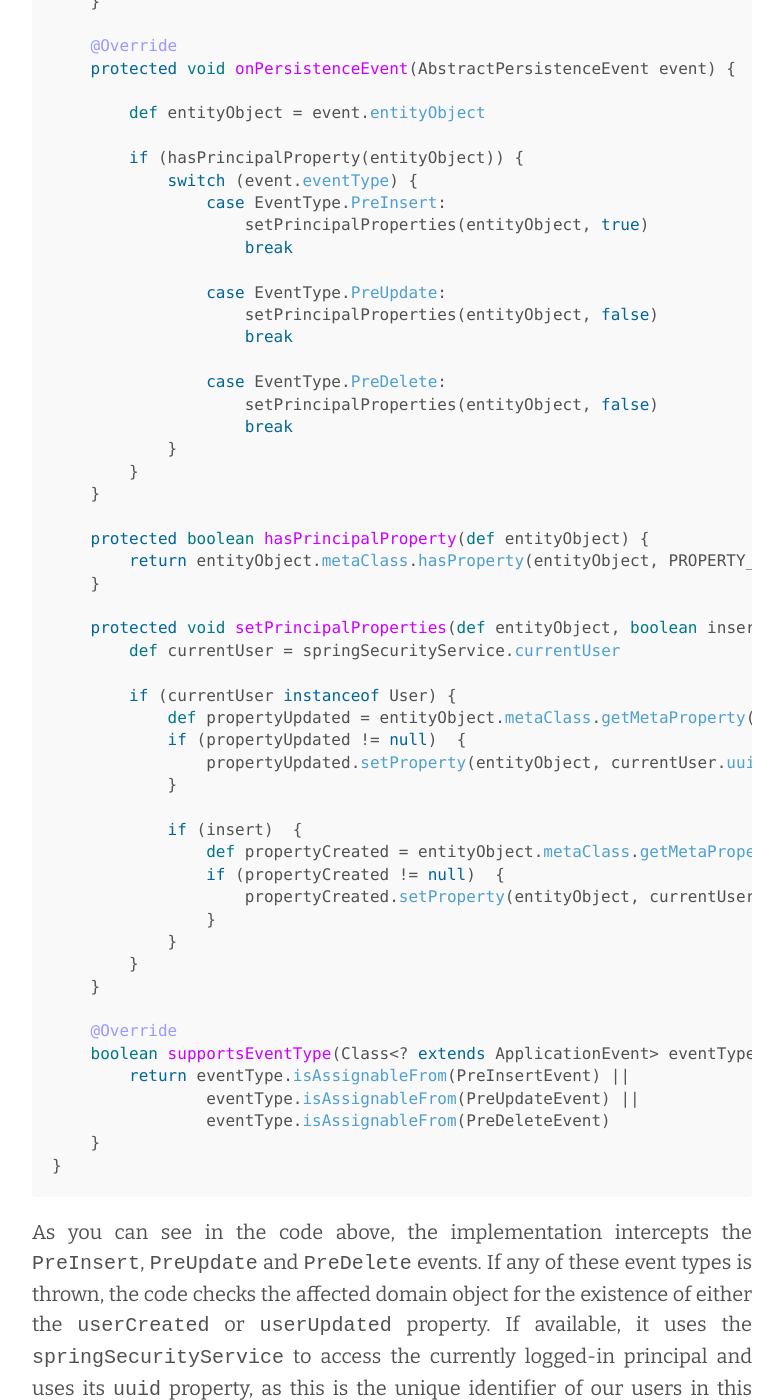
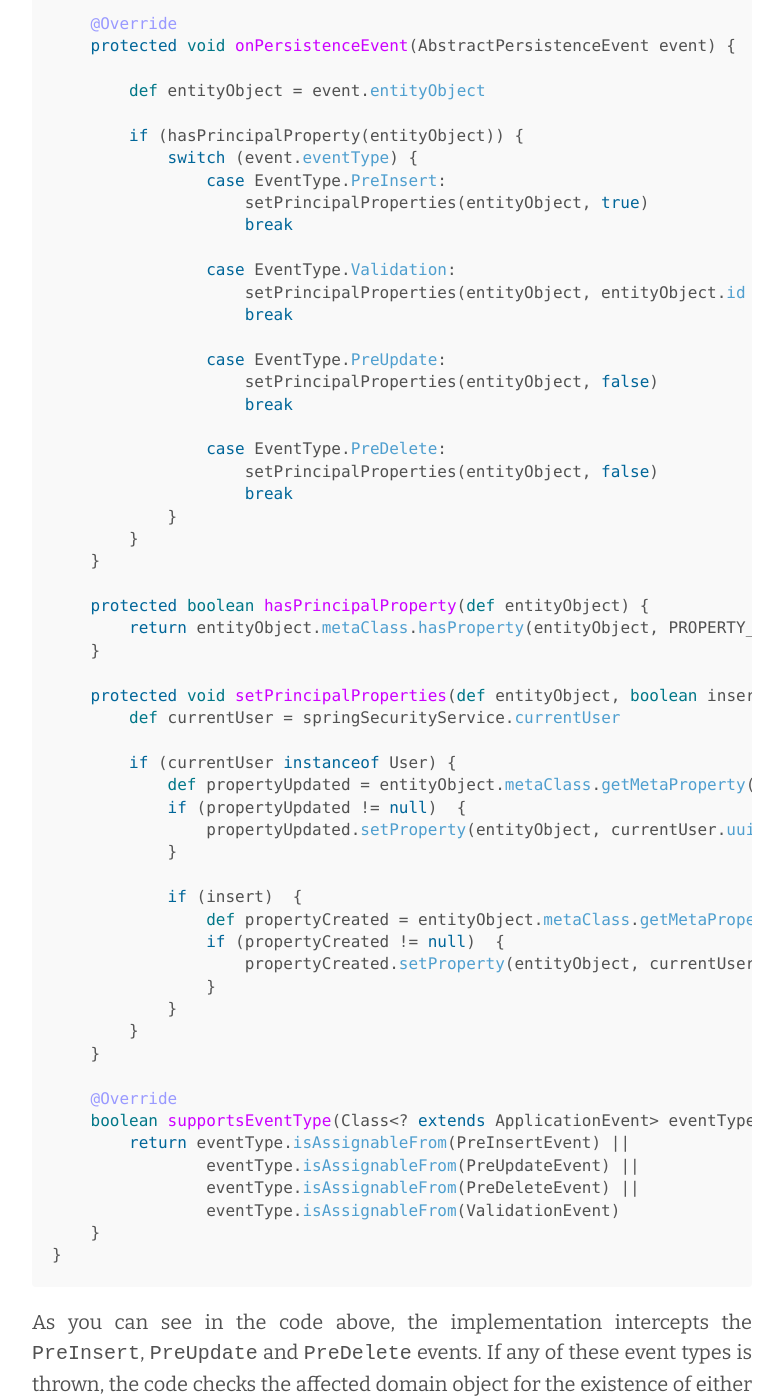
Before and after one commit to andresteingress/andresteingress.github.io, a Jekyll site: the page built from _posts/2014-10-04-grails-principal-stamp.md, in a window 1280 px wide and 1400 px high, scrolled down 1372 px. Shown: the whole window, without its empty margins (248-1031 px from the left). Built offline with Jekyll 4.4.1, drawn with Linux system fonts in a browser that asks for light colours; Markdown is read by kramdown in place of the engine named in the settings; comment, search, counter and statistics services are not loaded.

Commit message:
changed PrincipalPersistenceListener code sample

````diff
--- a/_posts/2014-10-04-grails-principal-stamp.md
+++ b/_posts/2014-10-04-grails-principal-stamp.md
@@ -32,7 +32,6 @@ up with:
 
 
 ```groovy
-
 @Log4j
 class PrincipalPersistenceListener extends AbstractPersistenceEventListener {
 
@@ -54,6 +53,10 @@ class PrincipalPersistenceListener extends AbstractPersistenceEventListener {
             switch (event.eventType) {
                 case EventType.PreInsert:
                     setPrincipalProperties(entityObject, true)
+                    break
+
+                case EventType.Validation:
+                    setPrincipalProperties(entityObject, entityObject.id == null)
                     break
 
                 case EventType.PreUpdate:
@@ -93,7 +96,8 @@ class PrincipalPersistenceListener extends AbstractPersistenceEventListener {
     boolean supportsEventType(Class<? extends ApplicationEvent> eventType) {
         return eventType.isAssignableFrom(PreInsertEvent) ||
                 eventType.isAssignableFrom(PreUpdateEvent) ||
-                eventType.isAssignableFrom(PreDeleteEvent)
+                eventType.isAssignableFrom(PreDeleteEvent) ||
+                eventType.isAssignableFrom(ValidationEvent)
     }
 }
 ```
````
